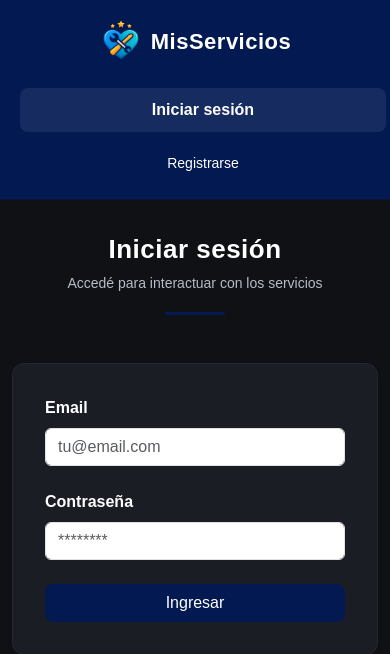
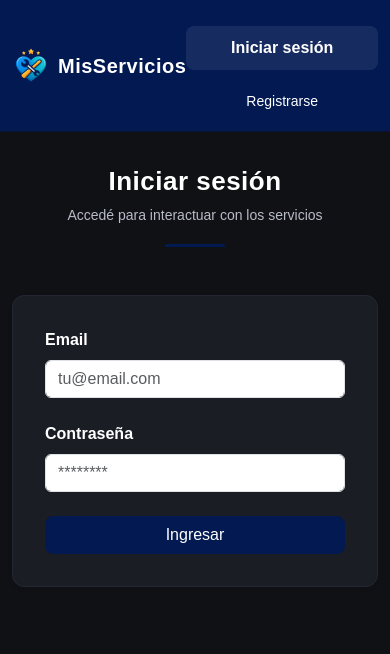
Before and after one commit to CarolinaPlz/MisServicios, a Flask app: a page that uses templates/base.html in a window 390 px wide. Shown: the top 654 px of the page. Run offline with Flask 3, Linux system fonts and the light colour scheme.

Commit message:
Corrección botones

```diff
--- a/app.py
+++ b/app.py
@@ -512,4 +512,4 @@ def mis_solicitudes():
 # --------------------
 
 if __name__ == '__main__':
-    app.run(host='0.0.0.0', port=5000)
+    app.run(host='0.0.0.0', port=5000, debug=True)
--- a/static/css/styles.css
+++ b/static/css/styles.css
@@ -391,48 +391,23 @@ body {
 
     .auth-buttons {
         flex-direction: column;
-        gap: 10px !important;
         width: 100%;
-        margin-top: 10px;
+        margin-top: 12px;
     }
 
-    .auth-buttons .nav-link-custom {
-        background: rgba(255,255,255,0.08);
-        padding: 10px 14px;
-        border-radius: 8px;
+    .auth-buttons a {
+        width: 100%;
         text-align: center;
-        width: 100%;
-        font-weight: 600;
     }
 
-    .auth-buttons .btn-primary {
-        width: 100%;
-        padding: 10px 14px;
-        font-size: 14px;
-        border-radius: 8px;
+    .navbar-brand {
+        margin: 0 auto;
     }
 }
 
-/* ===== NAVBAR MOBILE CENTRADO ===== */
-
-@media (max-width: 768px) {
-
-    .navbar .container {
-        flex-direction: column;
-        align-items: center;
-    }
-
-    .navbar-brand {
-        justify-content: center;
-        width: 100%;
-        margin-bottom: 10px;
-    }
-
-    .logo-navbar {
-        height: 44px;
-    }
-
-    .logo-text {
-        font-size: 22px;
-    }
+.auth-buttons .nav-link-custom {
+    background: rgba(255,255,255,0.08);
+    padding: 10px 14px;
+    border-radius: 8px;
+    font-weight: 600;
 }
--- a/templates/base.html
+++ b/templates/base.html
@@ -14,9 +14,12 @@
 <body>
 
 <nav class="navbar navbar-expand-lg navbar-custom">
-    <div class="container d-flex justify-content-between align-items-center">
+    <div class="container">
 
-        <!-- IZQUIERDA: Logo -->
+        <!-- fila principal -->
+        <div class="w-100 d-flex align-items-center">
+
+            <!-- LOGO -->
             <a class="navbar-brand d-flex align-items-center gap-2 fw-bold"
                href="{% if current_user.is_authenticated %}
                         {{ url_for('dashboard') }}
@@ -28,29 +31,13 @@
                 <span class="logo-text">MisServicios</span>
             </a>
 
-        <!-- DERECHA: Usuario -->
+            <!-- BOTONES -->
             {% if current_user.is_authenticated %}
-        <div class="d-flex align-items-center gap-3">
-
-            {% if current_user.imagen %}
-                <img src="{{ url_for('static', filename='uploads/' + current_user.imagen) }}"
-                     class="avatar-navbar">
-            {% else %}
-                <div class="prestador-avatar-placeholder">
-                    {{ current_user.nombre[0] }}
-                </div>
-            {% endif %}
-
-            <span class="text-white small">
-                Hola, {{ current_user.nombre }}
-            </span>
-
-            <a href="{{ url_for('logout') }}" class="btn btn-logout btn-sm">
-                Salir
-            </a>
+            <div class="ms-auto d-flex align-items-center gap-3">
+                ...
             </div>
             {% else %}
-        <div class="auth-buttons d-flex gap-3">
+            <div class="auth-buttons ms-auto d-flex align-items-center gap-3">
                 <a href="{{ url_for('login') }}" class="nav-link-custom">
                     Iniciar sesión
                 </a>
@@ -60,6 +47,7 @@
             </div>
             {% endif %}
 
+        </div>
     </div>
 </nav>
 
```
Lines whose indentation alone changed are shown as unchanged.
